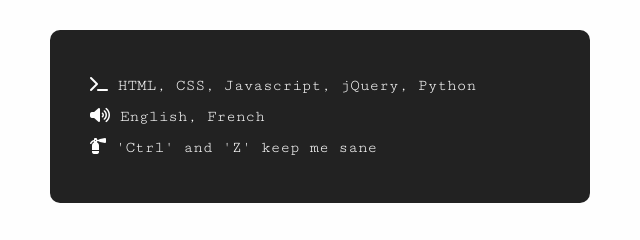
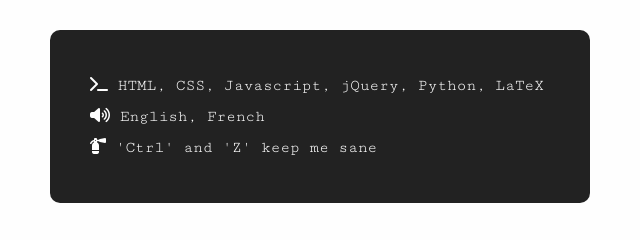
Before and after one commit to georgiabains/portfolio_old, a website: page index.html in a window 1280 px wide. Shown: the part 1258-1498 px from the top of the page, 50-690 px from the left. Drawn offline with nearby package versions, Linux system fonts and the light colour scheme.

Commit message:
LaTeX added to languages

```diff
--- a/index.html
+++ b/index.html
@@ -116,7 +116,7 @@
                 <p>I am a web designer & developer from England, based in Canada. I started teaching myself how to code in 2014, by playing around with customizing and building <a href="http://wonderfullythemes.tumblr.com" target="_blank">Tumblr themes <i class="fa fa-external-link"></i></a>. Since then, I've been steadily learning new features, and adjusting my coding habits to fit new design concepts.</p>
 
                 <ul>
-                    <li><i class="fa fa-terminal"></i> HTML, CSS, Javascript, jQuery, Python</li>
+                    <li><i class="fa fa-terminal"></i> HTML, CSS, Javascript, jQuery, Python, LaTeX</li>
                     <li><i class="fa fa-volume-up"></i> English, French</li>
                     <li><i class="fa fa-fire-extinguisher"></i> 'Ctrl' and 'Z' keep me sane</li>
                 </ul>
```
